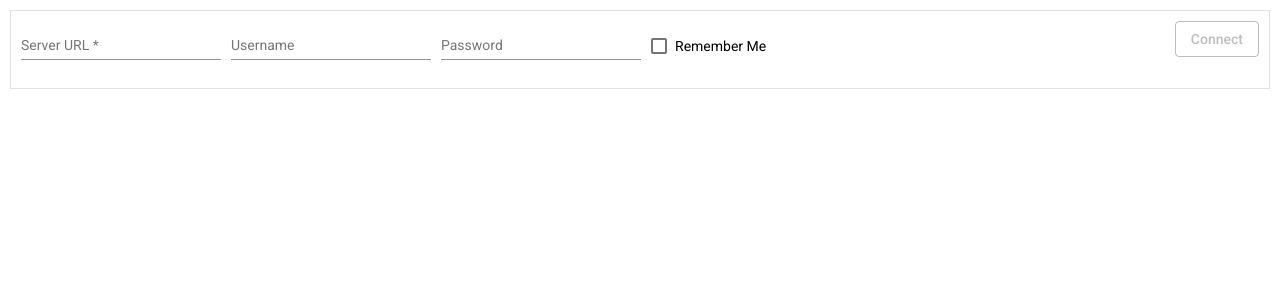
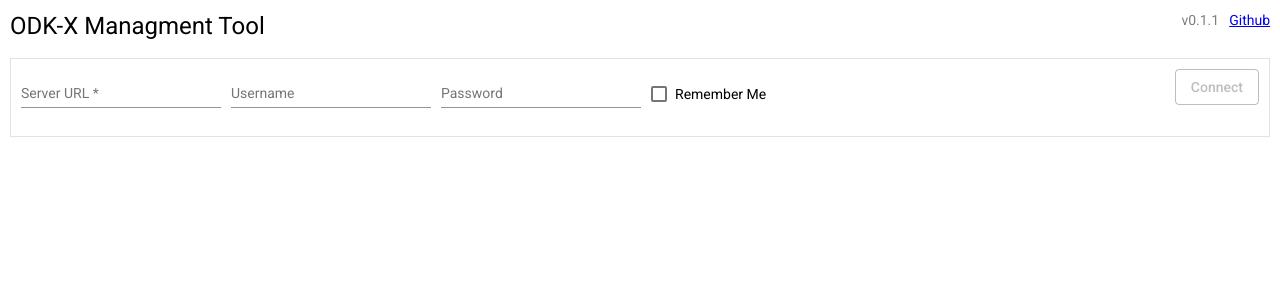
Before and after one commit to chrismclarke/odk-x-management-tools, an Angular app: page / in a window 1280 px wide. Shown: the top 300 px of the page. Built offline with nearby package versions, Linux system fonts and the light colour scheme.

Commit message:
add versioning link

```diff
--- a/apps/dashboard/src/app/pages/home/home.component.html
+++ b/apps/dashboard/src/app/pages/home/home.component.html
@@ -1,3 +1,14 @@
+<div style="display: flex">
+  <h1 style="flex:1">ODK-X Managment Tool</h1>
+  <span id="appVersion">v{{ appVersion }}</span>
+  <a
+    href="https://github.com/chrismclarke/odk-x-management-tools"
+    target="_blank"
+    rel="noopener noreferrer"
+    >Github</a
+  >
+</div>
+
 <odkxm-server-login></odkxm-server-login>
 <odkxm-app-table-select style="margin-top: 20px"></odkxm-app-table-select>
 <div *ngIf="odkRest.table$ | async">
--- a/apps/dashboard/src/app/pages/home/home.component.scss
+++ b/apps/dashboard/src/app/pages/home/home.component.scss
@@ -5,3 +5,7 @@
   display: flex;
   flex-direction: column;
 }
+#appVersion {
+  opacity: 0.5;
+  margin-right: 10px;
+}
--- a/apps/dashboard/src/app/pages/home/home.component.ts
+++ b/apps/dashboard/src/app/pages/home/home.component.ts
@@ -1,5 +1,6 @@
 import { Component } from '@angular/core';
 import { OdkRestService } from '../../services/odkrest.service';
+import { environment } from '../../../environments/environment';
 
 @Component({
   selector: 'odkxm-home',
@@ -7,5 +8,6 @@
   styleUrls: ['./home.component.scss']
 })
 export class HomeComponent {
+  appVersion = environment.appVersion;
   constructor(public odkRest: OdkRestService) {}
 }
--- a/apps/dashboard/src/environments/environment.prod.ts
+++ b/apps/dashboard/src/environments/environment.prod.ts
@@ -1,3 +1,4 @@
 export const environment = {
-  production: true
+  production: true,
+  appVersion: require('../../../../package.json').version
 };
--- a/apps/dashboard/src/environments/environment.ts
+++ b/apps/dashboard/src/environments/environment.ts
@@ -3,7 +3,8 @@
 // The list of file replacements can be found in `angular.json`.
 
 export const environment = {
-  production: false
+  production: false,
+  appVersion: require('../../../../package.json').version
 };
 
 /*
```
